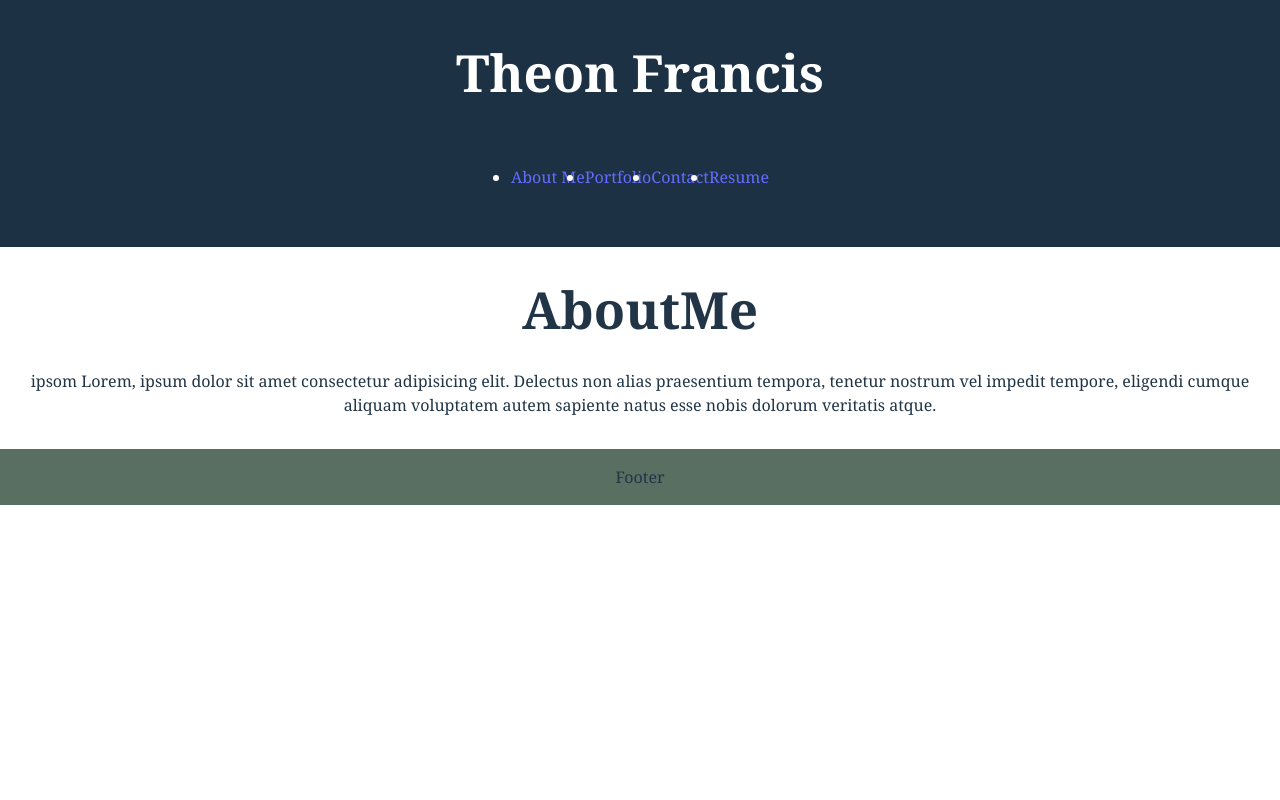
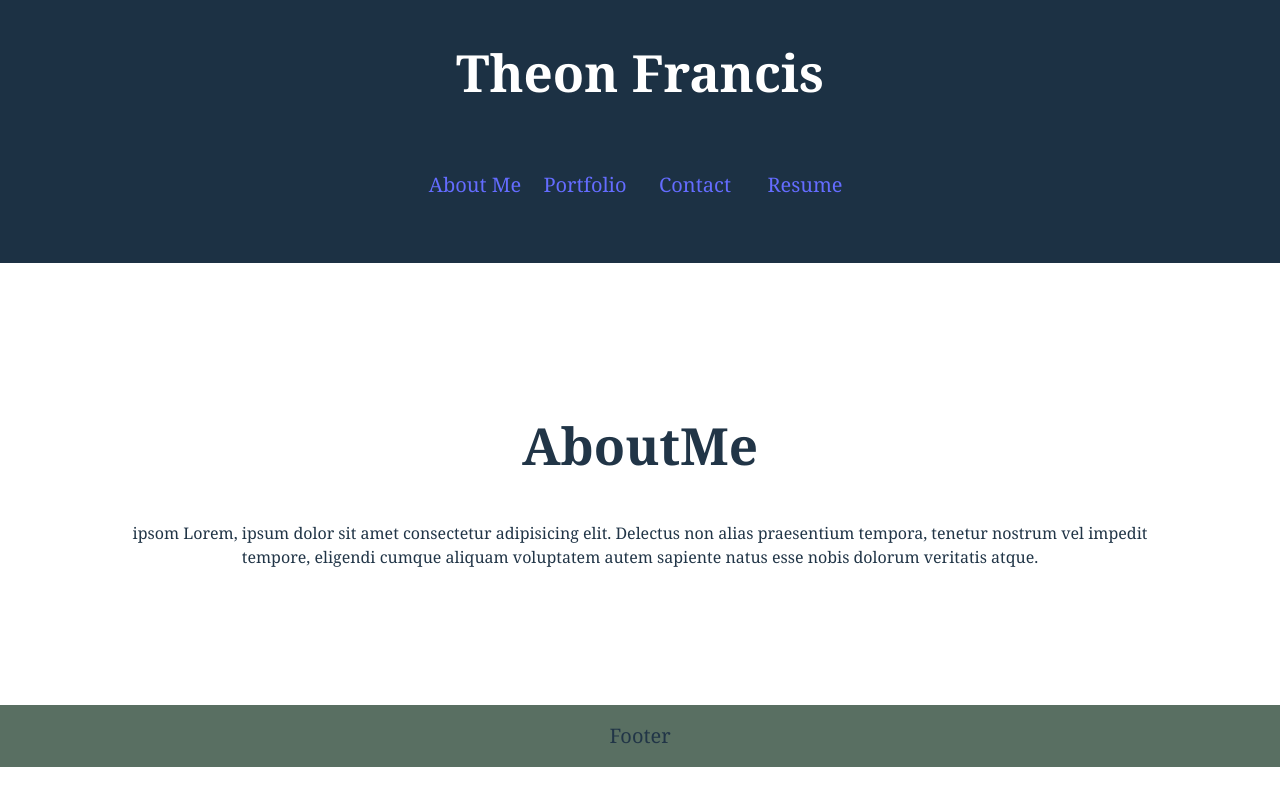
Before and after one commit to Theon87/portfolio-of-work-samples, a React (Vite) app: page / in a window 1280 px wide. Built offline with nearby package versions, Linux system fonts and the light colour scheme.

Commit message:
corrects props placement in header and navigation

```diff
--- a/src/App.css
+++ b/src/App.css
@@ -2,7 +2,7 @@
   display: flex;
   flex-direction: column;
   /* max-width: 1280px; */
-  width: 100%;
+  /* width: 100%; */
   margin: 0 auto;
   /* padding: 2rem; */
   text-align: center;
@@ -33,7 +33,7 @@ h1 {
   margin-bottom: 2rem;
 }
 
-.tabs {
+.nav-item {
   display: flex;
   flex-direction: column;
   justify-content:space-between;
@@ -48,7 +48,6 @@ h1 {
 .project {
   padding: 10rem;
   margin: 2px;
-  /* margin: 1rem; */
   border: 1px solid #ccc;
   border-radius: 5px;
   margin-top: 0rem;
@@ -56,11 +55,20 @@ h1 {
 }
 
 .footer {
-  margin-top: 2rem;
+  width:auto
+  margin: 50px;
   padding: 1rem;
   background-color: #596F62;
+  font-size: 20px;
 }
 
+.about-me {
+  display: flex;
+  flex-direction: column;
+  align-items: center;
+  padding: 5px;
+  margin: 115px;
+}
 
 @media screen and (min-width: 576px) {
   .header .tabs{
--- a/src/components/Header.jsx
+++ b/src/components/Header.jsx
@@ -1,12 +1,13 @@
-import React from 'react'
 import Navigation from './Navigation'
 
-const Header = () => {
+const Header = ({currentPage, handlePageChange}) => {
+
+
   return (
     <header className="header">
         <h1>Theon Francis</h1>
         {/* <h2>Theon Francis</h2> */}
-        <Navigation />
+        <Navigation currentPage={currentPage} handlePageChange={handlePageChange}/>
     </header>
   )
 }
--- a/src/components/Navigation.jsx
+++ b/src/components/Navigation.jsx
@@ -1,9 +1,8 @@
 import React from 'react'
 
-
-function Navigation ({currentPage, handlePageChange}) {
+function Navigation ({ currentPage, handlePageChange }) {
   return (
-    <ul className="nav nav-tabs">
+    <ul className="nav">
       <li className="nav-item">
         <a
           href="#AboutMe"
--- a/src/components/PortfolioContainer.jsx
+++ b/src/components/PortfolioContainer.jsx
@@ -1,13 +1,14 @@
 import { useState } from 'react'
 import Header from './Header';
 import Footer from './Footer';
-import Navigation from './Navigation';
 import AboutMe from './pages/AboutMe';
 import Portfolio from './pages/Portfolio';
+import Contact from './pages/Contact';
+import Resume from './pages/Resume';
 
 
 export default function PortfolioContainer () {
-  const [currentPage, setCurrentPage] = useState('Home');
+    const [currentPage, setCurrentPage] = useState('Home');
 
     const renderPage = () => {
         if (currentPage === 'About Me') {
@@ -25,9 +26,12 @@ export default function PortfolioContainer () {
         return <AboutMe />;
     };
 
+    const handlePageChange = (page) => setCurrentPage(page);
+
+
     return (
     <div>
-        <Header />
+        <Header currentPage={currentPage} handlePageChange={handlePageChange}/>
         {renderPage()}
         <Footer />
     </div>
--- a/src/components/pages/AboutMe.jsx
+++ b/src/components/pages/AboutMe.jsx
@@ -2,7 +2,7 @@ import React from 'react'
 
 const AboutMe = () => {
   return (
-    <div>
+    <div className='about-me'>
         <h1>AboutMe</h1>
         <p>
             ipsom Lorem, ipsum dolor sit amet consectetur adipisicing elit.
--- /dev/null
+++ b/src/components/pages/Contact.jsx
@@ -0,0 +1,9 @@
+import React from 'react'
+
+const Contact = () => {
+  return (
+    <div>Contact</div>
+  )
+}
+
+export default Contact
--- a/src/components/pages/Resume.jsx
+++ b/src/components/pages/Resume.jsx
@@ -0,0 +1,9 @@
+import React from 'react'
+
+const Resume = () => {
+  return (
+    <div>Resume</div>
+  )
+}
+
+export default Resume
```
